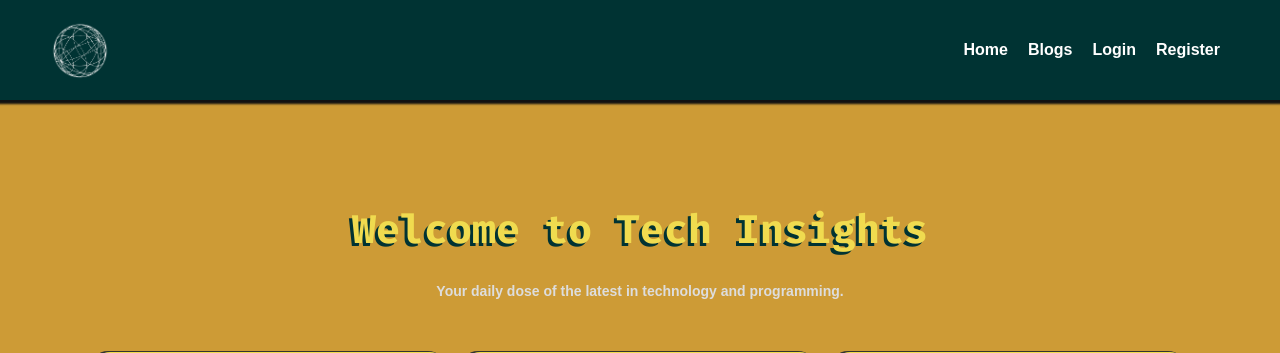
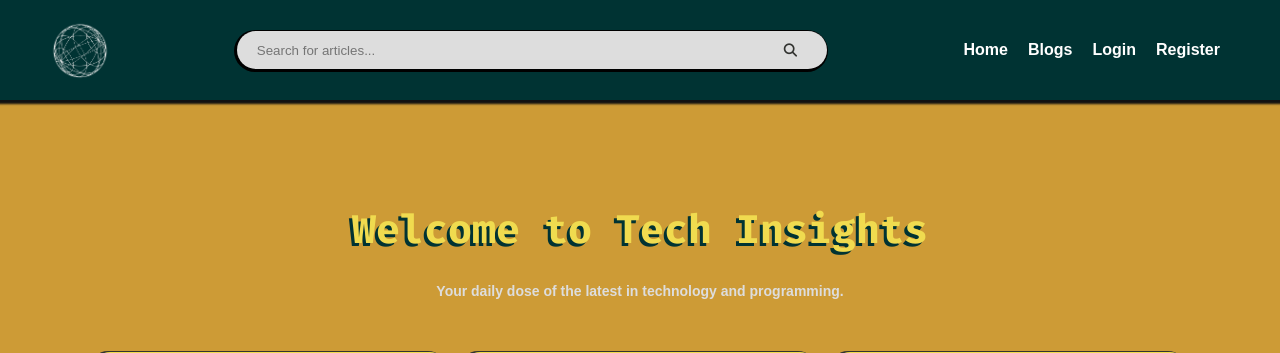
Before and after one commit to Adham-Emam/Hello-World-, a Django app: page //blogs in a window 1280 px wide. Shown: the top 353 px of the page. Run offline with Django 5.2, Linux system fonts and the light colour scheme; data comes from the database, SQL or seed files in the repository.

Commit message:
add search results

```diff
--- a/BlogPost/static/css/styles.css
+++ b/BlogPost/static/css/styles.css
@@ -97,6 +97,27 @@ header .container .logo {
 header .container .logo img {
   width: 100%;
   height: 100%;
+}
+header form {
+  background-color: var(--text-color);
+  padding: 10px 20px;
+  border-radius: 25px;
+  width: 50%;
+  box-shadow: -1px 1px 0 2px black;
+  transition-duration: 0.3s;
+}
+header form:hover {
+  box-shadow: -4px 4px 0 2px black;
+}
+header form input,
+header form button {
+  background-color: transparent;
+  border: none;
+  outline: none;
+  color: var(--third-color);
+}
+header form input {
+  width: 95%;
 }
 nav ul {
   display: flex;
--- a/BlogPost/templates/blog_page.html
+++ b/BlogPost/templates/blog_page.html
@@ -143,7 +143,7 @@
     {% endif %}
     <ul>
       {% for tag in article.tags %}
-      <li><a href="#">{{tag}}</a></li>
+      <li><a href="{% url 'search' tag %}">{{tag}}</a></li>
       {% endfor %}
     </ul>
     <p>{{article.description}}</p>
--- a/BlogPost/templates/blogs.html
+++ b/BlogPost/templates/blogs.html
@@ -1,5 +1,5 @@
-{% extends 'layout.html' %} {% load static%} {% block title %} Hello, World! |
-Blogs {% endblock %} {% block styles %}
+{% extends 'layout.html' %} {% load static%} {% block title %} {% if tag %}
+Hello, World! | {{tag}} {% else %} Hello, World! | Blogs {% endif %} {% endblock %} {% block styles %}
 <style>
   .container .blogs {
     margin-top: 150px;
--- a/BlogPost/templates/home.html
+++ b/BlogPost/templates/home.html
@@ -27,7 +27,7 @@
         </a>
         <ul>
           {% for tag in article.tags %}
-          <li><a href="#">{{tag}}</a></li>
+          <li><a href="{% url 'search' tag %}">{{tag}}</a></li>
           {% endfor %}
         </ul>
       </div>
--- a/BlogPost/templates/layout.html
+++ b/BlogPost/templates/layout.html
@@ -22,6 +22,16 @@
         <a href="{% url 'home' %}" class="logo">
           <img src="{% static 'images/logo.png' %}" alt="Hello World" />
         </a>
+        <form method="GET" action="{% url 'search_query' %}">
+          <input
+            type="text"
+            name="search"
+            placeholder="Search for articles..."
+          />
+          <button value="submit">
+            <i class="fa-solid fa-magnifying-glass"></i>
+          </button>
+        </form>
         <nav>
           <ul>
             <li><a href="{% url 'home' %}">Home</a></li>
--- a/BlogPost/urls.py
+++ b/BlogPost/urls.py
@@ -7,7 +7,8 @@ from . import views
 urlpatterns = [
     path('', views.home, name='home'),
     path('/blogs', views.blogs, name='blogs'),
-    path('/blogs/<str:tag>', views.search_results, name='search'),
+    path('/blogs/<str:tag>', views.search_tag, name='search'),
+    path('/blogs/', views.search_query, name='search_query'),
     path('/blog/<int:id>', views.blog_page, name='blog_page'),
     path('register', views.regiester, name='register'),
     path('login', views.login_view, name='login'),
--- a/BlogPost/views.py
+++ b/BlogPost/views.py
@@ -86,7 +86,7 @@ def blogs(request):
     return render(request, 'blogs.html', context)
 
 
-def search_results(request, tag):
+def search_tag(request, tag):
     articles = BlogPost.objects.all()
 
     results = [article for article in articles if tag in article.tags]
@@ -96,8 +96,34 @@ def search_results(request, tag):
 
     context = {
         'articles': results,
-        'title': f'Search Results for: {tag}'
+        'title': f'Search Results for: {tag}',
+        'tag': tag
     }
+    return render(request, 'blogs.html', context)
+
+
+def search_query(request):
+    query = request.GET.get('search', '')
+    articles = BlogPost.objects.all()
+
+    results = []
+
+    if query:
+        for article in articles:
+            if query in article.tags:
+                results.append(article)
+            elif query in article.title:
+                results.append(article)
+
+        for article in results:
+            article.tags = article.tags.split(', ')[:3]
+
+    context = {
+        'articles': results,
+        'title': f'Search Results for: {query}',
+        'tag': query
+    }
+
     return render(request, 'blogs.html', context)
 
 
```
